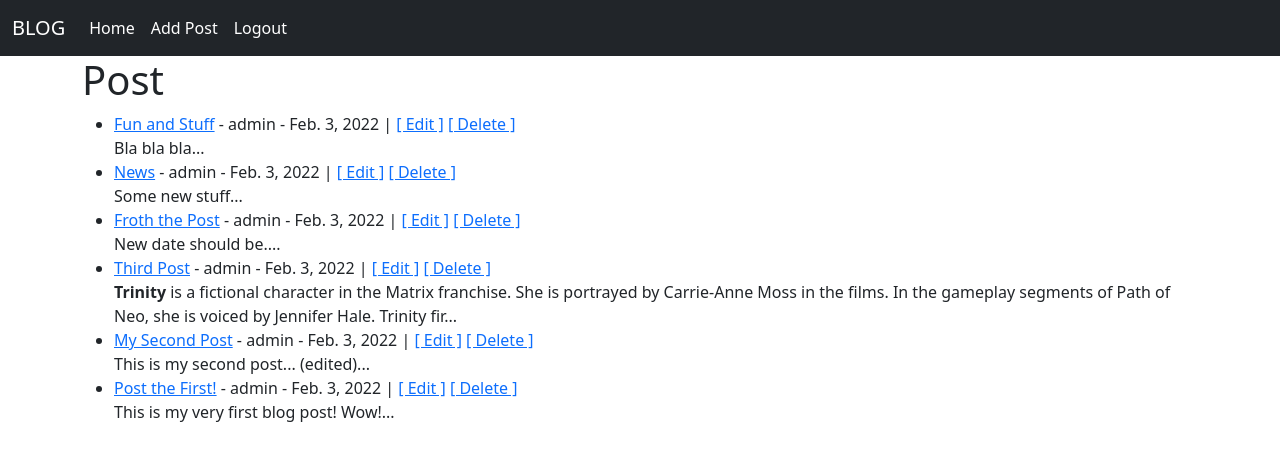
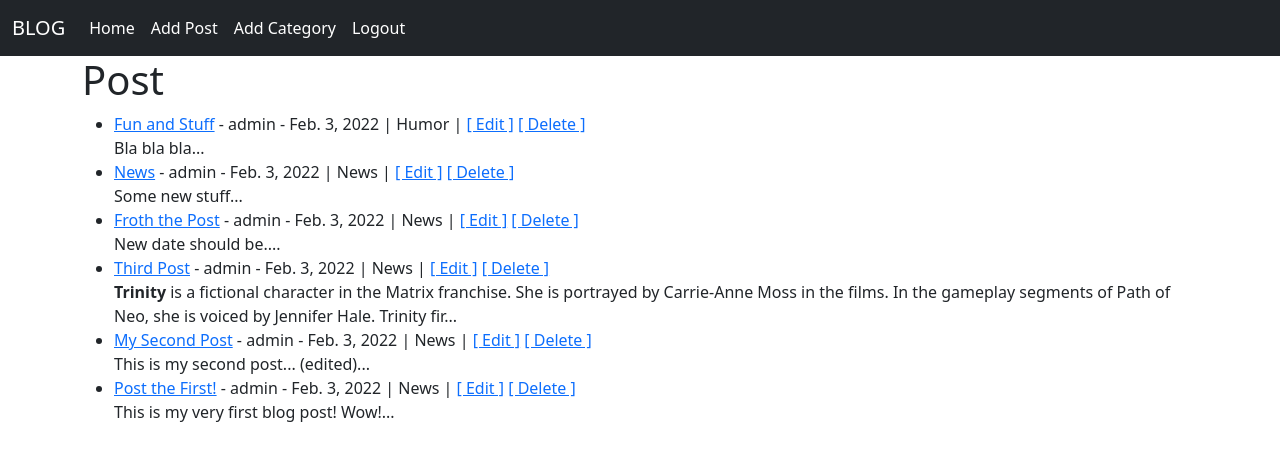
Before and after one commit to kostya-x/codemy-django-blog, a Django app: page / in a window 1280 px wide. Shown: the top 461 px of the page. Run offline with Django 4.2, Linux system fonts and the light colour scheme; a user stored in the database is signed in; data comes from the database, SQL or seed files in the repository; both versions use the stored data as it was after the commit; parts of the project's set-up code (start-up, migrations or seed data) failed here and were passed over.

Commit message:
add post categories

```diff
--- a/ablog/theblog/admin.py
+++ b/ablog/theblog/admin.py
@@ -1,4 +1,5 @@
 from django.contrib import admin
-from .models import Post
+from .models import Category, Post
 
 admin.site.register(Post)
+admin.site.register(Category)
--- a/ablog/theblog/forms.py
+++ b/ablog/theblog/forms.py
@@ -1,16 +1,24 @@
 from django import forms
-from .models import Post
+from .models import Post, Category
+
+choices = Category.objects.all().values_list('name', 'name')
+
+choice_list = []
+
+for item in choices:
+    choice_list.append(item)
 
 
 class AddForm(forms.ModelForm):
     class Meta:
         model = Post
-        fields = ('title', 'subtitle', 'author', 'body')
+        fields = ('title', 'subtitle', 'author', 'category', 'body')
 
         widgets = {
             'title': forms.TextInput(attrs={'class': 'form-control'}),
             'subtitle': forms.TextInput(attrs={'class': 'form-control'}),
             'author': forms.Select(attrs={'class': 'form-control'}),
+            'category': forms.Select(choices=choices, attrs={'class': 'form-control'}),
             'body': forms.Textarea(attrs={'class': 'form-control'}),
         }
 
--- a/ablog/theblog/models.py
+++ b/ablog/theblog/models.py
@@ -10,9 +10,20 @@ class Post(models.Model):
     author = models.ForeignKey(User, on_delete=models.CASCADE)
     body = models.TextField()
     date = models.DateField(auto_now_add=True)
+    category = models.CharField(max_length=255, default="News")
 
     def __str__(self):
         return self.title + ' | ' + str(self.author)
 
     def get_absolute_url(self):
         return reverse('article', kwargs={"pk": self.id})
+
+
+class Category(models.Model):
+    name = models.CharField(max_length=255)
+
+    def __str__(self):
+        return self.name
+
+    def get_absolute_url(self):
+        return reverse('home')
--- a/ablog/theblog/templates/article.html
+++ b/ablog/theblog/templates/article.html
@@ -4,7 +4,7 @@
 
 {% block content %}
 <h1>{{ post.title }}</h1>
-<small>By: {{ post.author }} - {{ post.date }}{% if user.is_authenticated %} | <a href="{% url 'edit' post.pk %}">[ Edit ]</a> <a href="{% url 'delete' post.pk %}">[ Delete ]</a>{% endif %}</small>
+<small>By: {{ post.author }} - {{ post.date }} | {{ post.category }}{% if user.is_authenticated %} | <a href="{% url 'edit' post.pk %}">[ Edit ]</a> <a href="{% url 'delete' post.pk %}">[ Delete ]</a>{% endif %}</small>
 <hr>
 <p>{{ post.body|safe }}</p>
 <hr>
--- a/ablog/theblog/templates/base.html
+++ b/ablog/theblog/templates/base.html
@@ -25,6 +25,9 @@
                     {% if user.is_authenticated %}
                     <li class="nav-item">
                         <a class="nav-link active" aria-current="page" href="{% url 'add' %}">Add Post</a>
+                    </li>
+                    <li class="nav-item">
+                        <a class="nav-link active" aria-current="page" href="{% url 'category' %}">Add Category</a>
                     </li>
                     <li class="nav-item">
                         <a class="nav-link active" aria-current="page" href="{% url 'logout' %}">Logout</a>
--- a/ablog/theblog/templates/home.html
+++ b/ablog/theblog/templates/home.html
@@ -5,7 +5,7 @@
 
 <ul>
 {% for post in object_list %}
-	<li><a href="{% url 'article' post.pk %}">{{ post.title }}</a> - {{ post.author }}  - {{ post.date }}{% if user.is_authenticated %} | <a href="{% url 'edit' post.pk %}">[ Edit ]</a> <a href="{% url 'delete' post.pk %}">[ Delete ]</a>{% endif %}<br/>
+	<li><a href="{% url 'article' post.pk %}">{{ post.title }}</a> - {{ post.author }}  - {{ post.date }} | {{ post.category }}{% if user.is_authenticated %} | <a href="{% url 'edit' post.pk %}">[ Edit ]</a> <a href="{% url 'delete' post.pk %}">[ Delete ]</a>{% endif %}<br/>
 		{{ post.body|slice:200|safe }}...</li>
 {% endfor %}
 </ul>
--- a/ablog/theblog/urls.py
+++ b/ablog/theblog/urls.py
@@ -1,10 +1,11 @@
 from django.urls import path
-from .views import AddPostView, ArticleView, DeletePostView, HomeView, AddPostView, EditPostView
+from .views import AddPostView, ArticleView, DeletePostView, HomeView, AddPostView, EditPostView, AddCategoryView
 
 urlpatterns = [
     path('', HomeView.as_view(), name="home"),
     path('article/<int:pk>', ArticleView.as_view(), name="article"),
     path('add/', AddPostView.as_view(), name="add"),
+    path('category/', AddCategoryView.as_view(), name="category"),
     path('article/edit/<int:pk>', EditPostView.as_view(), name="edit"),
     path('article/<int:pk>/delete', DeletePostView.as_view(), name="delete"),
 ]
--- a/ablog/theblog/views.py
+++ b/ablog/theblog/views.py
@@ -1,5 +1,6 @@
+from dataclasses import fields
 from django.views.generic import ListView, DetailView, CreateView, UpdateView, DeleteView
-from .models import Post
+from .models import Category, Post
 from .forms import AddForm, EditForm
 from django.urls import reverse_lazy
 
@@ -21,6 +22,12 @@ class AddPostView(CreateView):
     template_name = 'add.html'
 
 
+class AddCategoryView(CreateView):
+    model = Category
+    template_name = 'category.html'
+    fields = '__all__'
+
+
 class EditPostView(UpdateView):
     model = Post
     form_class = EditForm
```
Also changed, not shown: ablog/theblog/templates/category.html (added, +17 -0 lines), ablog/db.sqlite3, ablog/theblog/migrations/0004_category_post_category.py (added).
